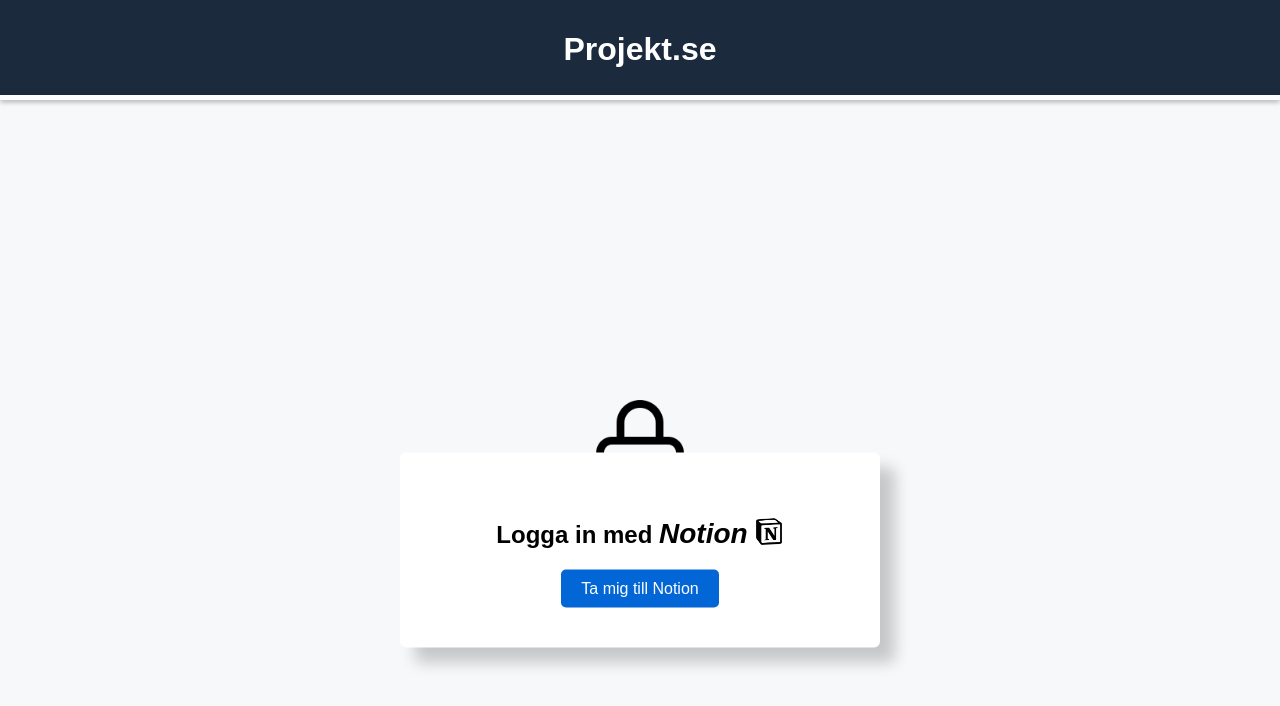
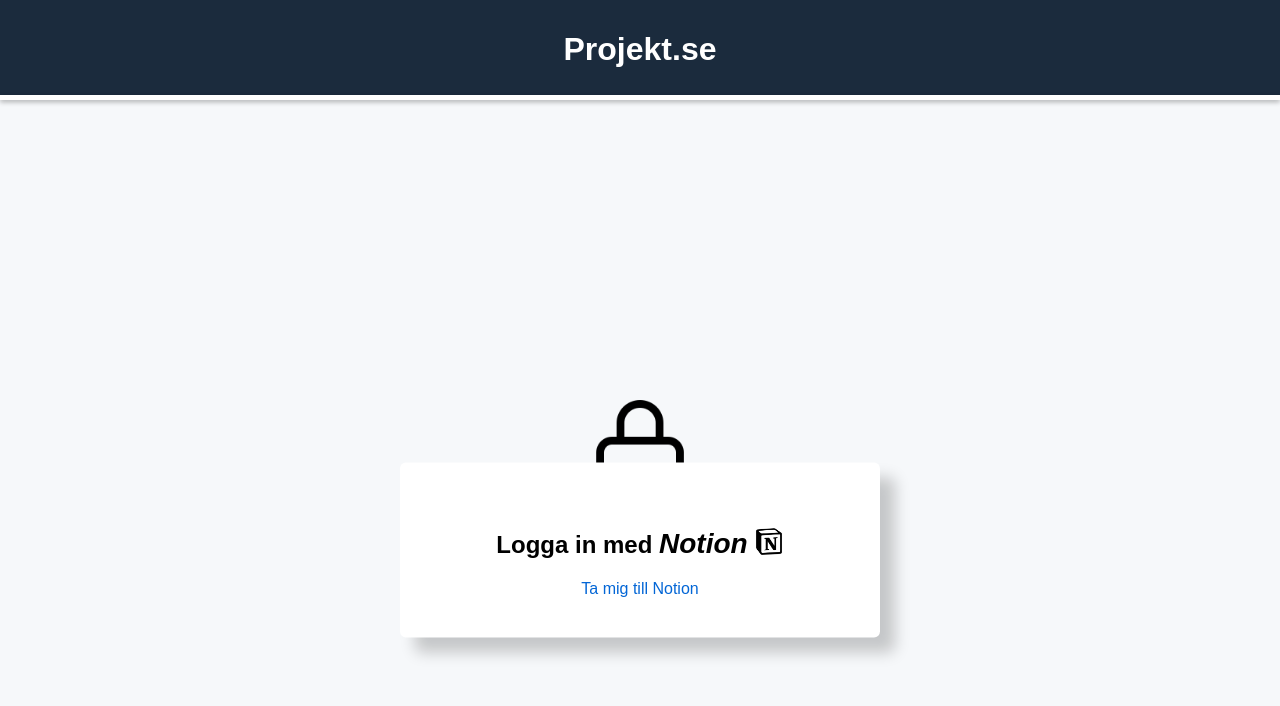
Before and after one commit to jonnaagus/ScriptSquad-, a React (Create React App) app: page / in a window 1280 px wide. Shown: the top 706 px of the page. Built offline with nearby package versions, Linux system fonts and the light colour scheme.

Commit message:
Notion login
added fetch from server to get Notion user
changed login <button> to <a>
added who is currently logged in
added logout button

```diff
--- a/src/pages/login.js
+++ b/src/pages/login.js
@@ -1,22 +1,72 @@
 import lockImage from "../images/lock.png"
+import { useEffect } from "react";
 
-export default function Login(){
-    return(
+function SaveUser(user) {
+    window.localStorage.setItem("user", user);
+}
+
+
+function loadUser() {
+    var user = window.localStorage.getItem("user");
+    return JSON.parse(user);
+}
+
+
+export default function Login() {
+    // The OAuth client ID from the integration page!
+    const oauth_client_id = "d0b58e75-fbe9-4e66-9e2b-c613671e6a6e";
+
+    //bool to stop fetch from running twice at the same time
+    var isFetching;
+    // When you open the app, this doesn't do anything, but after you sign into Notion, you'll be redirected back with a code at which point we call our backend.
+    useEffect(() => {
+        const params = new URL(window.document.location).searchParams;
+        const code = params.get("code");
+
+        if (!code || isFetching) return;
+        isFetching = true;
+        fetch(`http://localhost:3002/login/${code}`).then(async (resp) => {
+            SaveUser(JSON.stringify(await resp.json()));
+            isFetching = false;
+            window.location.href="http://localhost:3000/"
+
+        });
+    }, []);
+
+
+    return (
         <div>
             <header>
                 {/* <!-- Header rubrik --> */}
-        <h1 class="outfit-font">Projekt.se</h1>
+                <h1 className="outfit-font">Projekt.se</h1>
             </header>
 
-    <div class="image-container">
-        <img src={lockImage} alt="lock" style={{width: '100px', height: 'auto'}} />
+            <div className="image-container">
+                <img src={lockImage} alt="lock" style={{ width: '100px', height: 'auto' }} />
             </div>
             {/* <!--- Bestämmer plats på rutan--> */}
-    <div class="container">
+            <div className="container">
                 {/* <!--- Forma rutan--> */}
-        <div class="login-box">
-            <h2>Logga in med <span class="notion-logo">Notion</span></h2>
-            <button id="notion-login-button">Ta mig till Notion</button>
+                <div className="login-box">
+                    <h2>Logga in med <span className="notion-logo">Notion</span></h2>
+
+                    {loadUser() != null ?
+                        <div>
+                            <p> Du är inloggad som {loadUser().bot.owner.user.name}</p>
+                            <a onClick={() => localStorage.removeItem("user")} href="http://localhost:3000/">Logga ut</a>
+                        </div>
+
+                        :
+
+                        <a
+                            id="notion-login-button"
+                            href={`https://api.notion.com/v1/oauth/authorize?client_id=${oauth_client_id}&response_type=code&owner=user`}
+                        >
+                            Ta mig till Notion
+                        </a>
+
+
+                    }
                 </div>
             </div>
 
```
Lines whose indentation alone changed are shown as unchanged.
